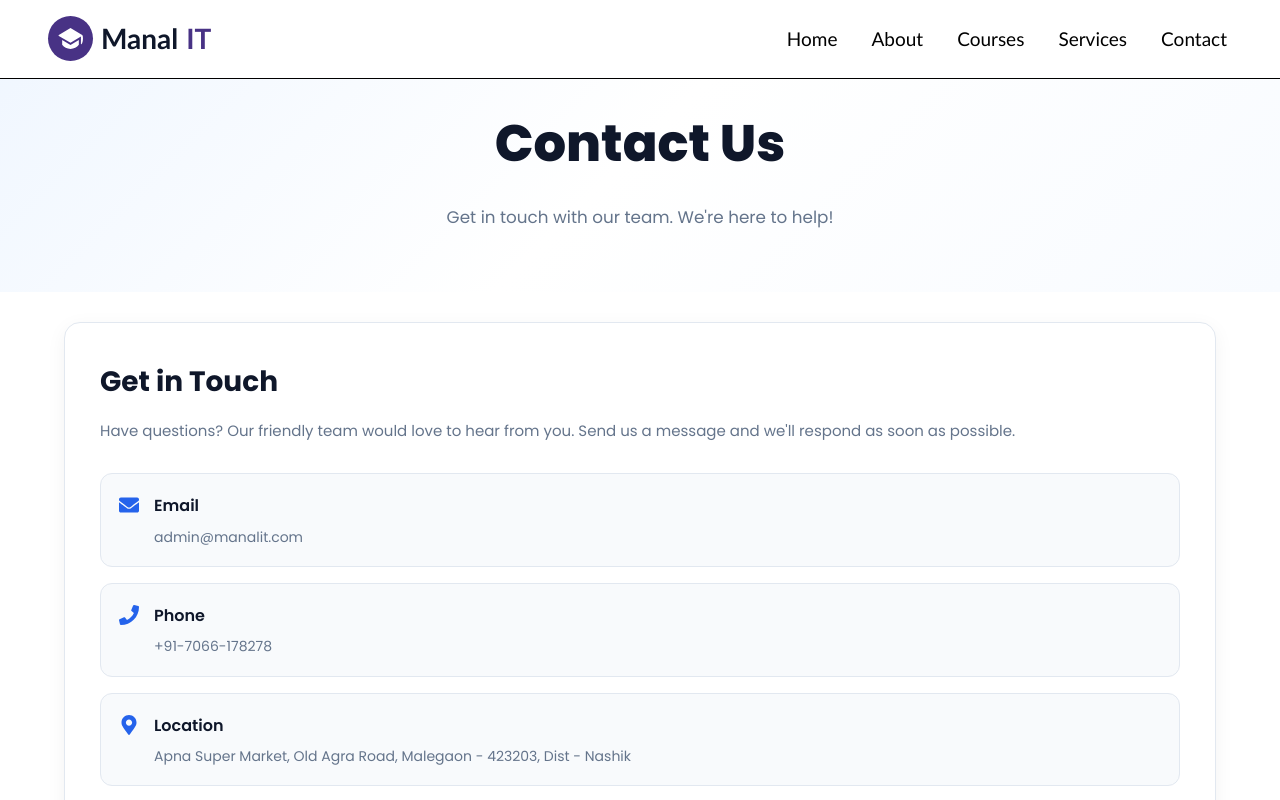
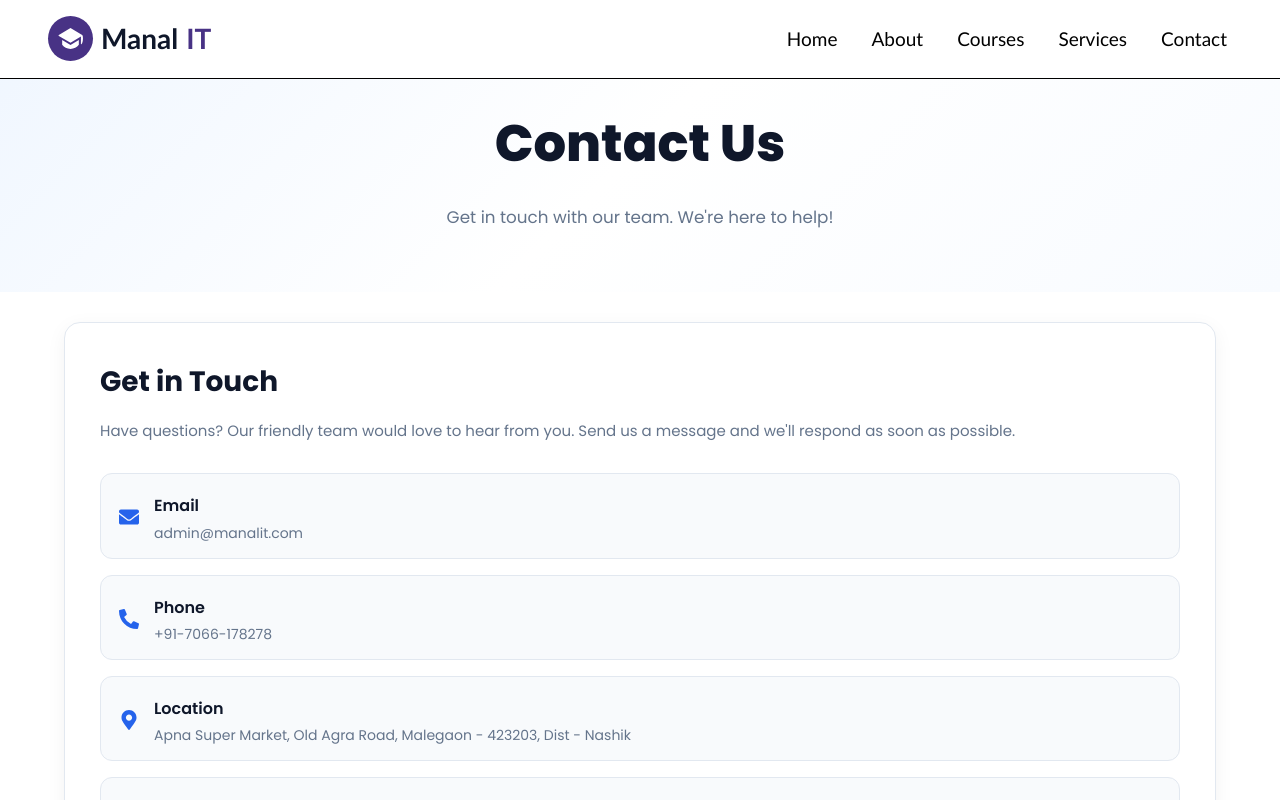
Before and after one commit to abuammar003/Manal-IT-Services, a React (Vite) app in the folder Manal/: page /contact in a window 1280 px wide. Shown: the top 800 px of the page. Built offline with nearby package versions, Linux system fonts and the light colour scheme.

Commit message:
Updated Contact Page UI and Authentication

```diff
--- a/Manal/src/Pages/Contact/Contact.css
+++ b/Manal/src/Pages/Contact/Contact.css
@@ -124,10 +124,9 @@
 .contact-method {
   display: flex;
   align-items: flex-start;
+  align-items: center;
   gap: 15px;
-
   padding: 18px;
-
   background: #f8fafc;
   border: 1px solid #e2e8f0;
   border-radius: 12px;
@@ -164,7 +163,7 @@
   margin: 0;
 
   font-size: 14px;
-  line-height: 1.6;
+  line-height: 1;
   color: #64748b;
 }
 
--- a/Manal/src/Pages/Contact/Contact.jsx
+++ b/Manal/src/Pages/Contact/Contact.jsx
@@ -1,5 +1,5 @@
 import { useState } from 'react'
-import { FaPhone, FaEnvelope, FaMapMarkerAlt, FaClock } from 'react-icons/fa'
+import { FaPhoneAlt , FaEnvelope, FaMapMarkerAlt, FaClock } from 'react-icons/fa';
 import { COMPANY_INFO } from '../../config/constants';
 import "./Contact.css";
 
@@ -55,7 +55,7 @@ export default function Contact() {
                 </div>
 
                 <div className="contact-method">
-                  <FaPhone className="contact-icon" />
+                  <FaPhoneAlt  className="contact-icon" />
                   <div>
                     <h4>Phone</h4>
                     <p>{COMPANY_INFO.phone}</p>
@@ -118,6 +118,7 @@ export default function Contact() {
                     name="phone"
                     value={formData.phone}
                     onChange={handleChange}
+                    required
                     placeholder="+91-XXXX-XXXXXX"
                   />
                 </div>
```
